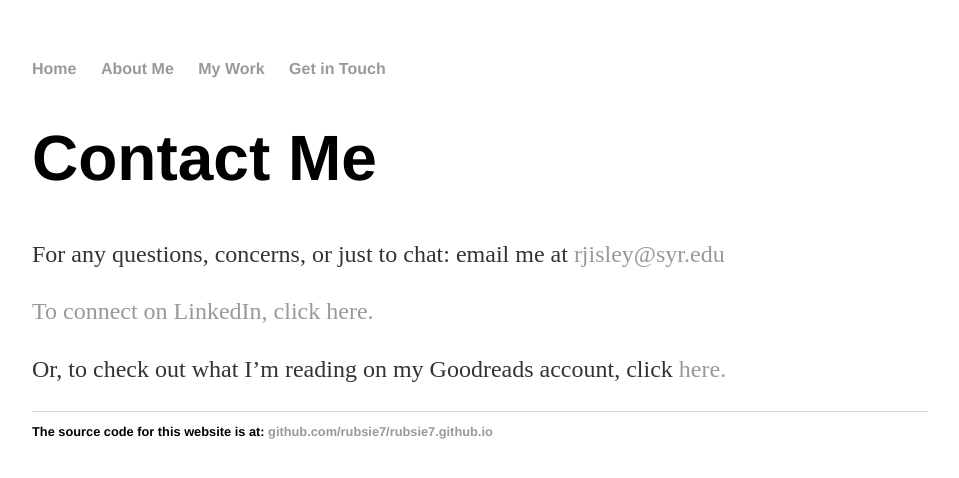
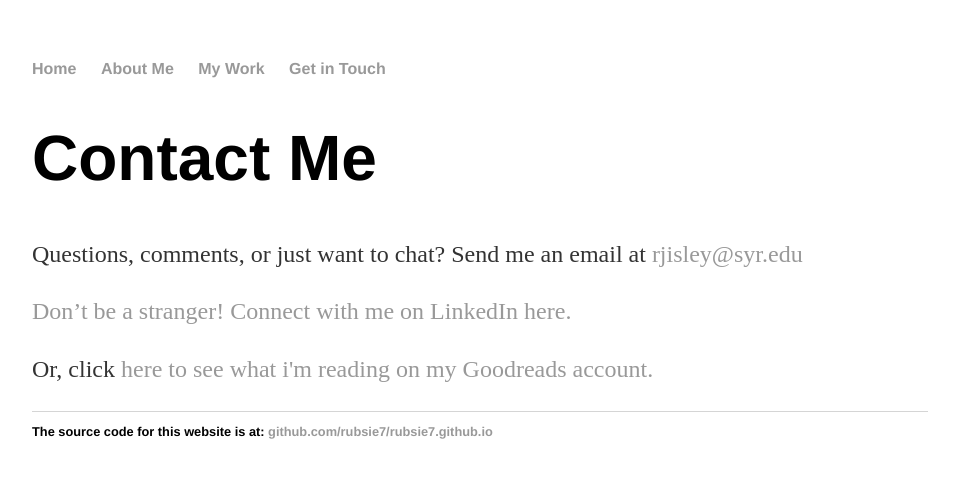
Before and after one commit to rubsie7/rubsie7.github.io, a Jekyll site: the page getintouch/index.html, which Jekyll copies as it is, in a window 1280 px wide. Shown: the top 478 px of the page, without its empty margins (160-1119 px from the left). Built offline with Jekyll 4.4.1, drawn with Linux system fonts in a browser that asks for light colours.

Commit message:
Update index.html

```diff
--- a/getintouch/index.html
+++ b/getintouch/index.html
@@ -17,9 +17,9 @@
 		<div class="container">
     		<div class="blurb">
         		<h1>Contact Me</h1>
-			      	<p>For any questions, concerns, or just to chat: email me at <a href = "mailto:rjisley@syr.edu">rjisley@syr.edu</a</p>
-				<p>To connect on LinkedIn, click <a href="https://www.linkedin.com/in/rubyisley/" target="_blank">here.</a></p>
-				<p>Or, to check out what I’m reading on my Goodreads account, click <a href="https://www.goodreads.com/user/show/20825810-ruby" target="_blank">here.</a></p>
+			      	<p>Questions, comments, or just want to chat? Send me an email at <a href = "mailto:rjisley@syr.edu">rjisley@syr.edu</a</p>
+				<p>Don’t be a stranger! Connect with me on LinkedIn <a href="https://www.linkedin.com/in/rubyisley/" target="_blank">here.</a></p>
+				<p>Or, click <a href="https://www.goodreads.com/user/show/20825810-ruby" target="_blank">here to see what i'm reading on my Goodreads account.</a></p>
 		</div><!-- /.blurb -->
 		</div><!-- /.container -->
 		<footer>
```
